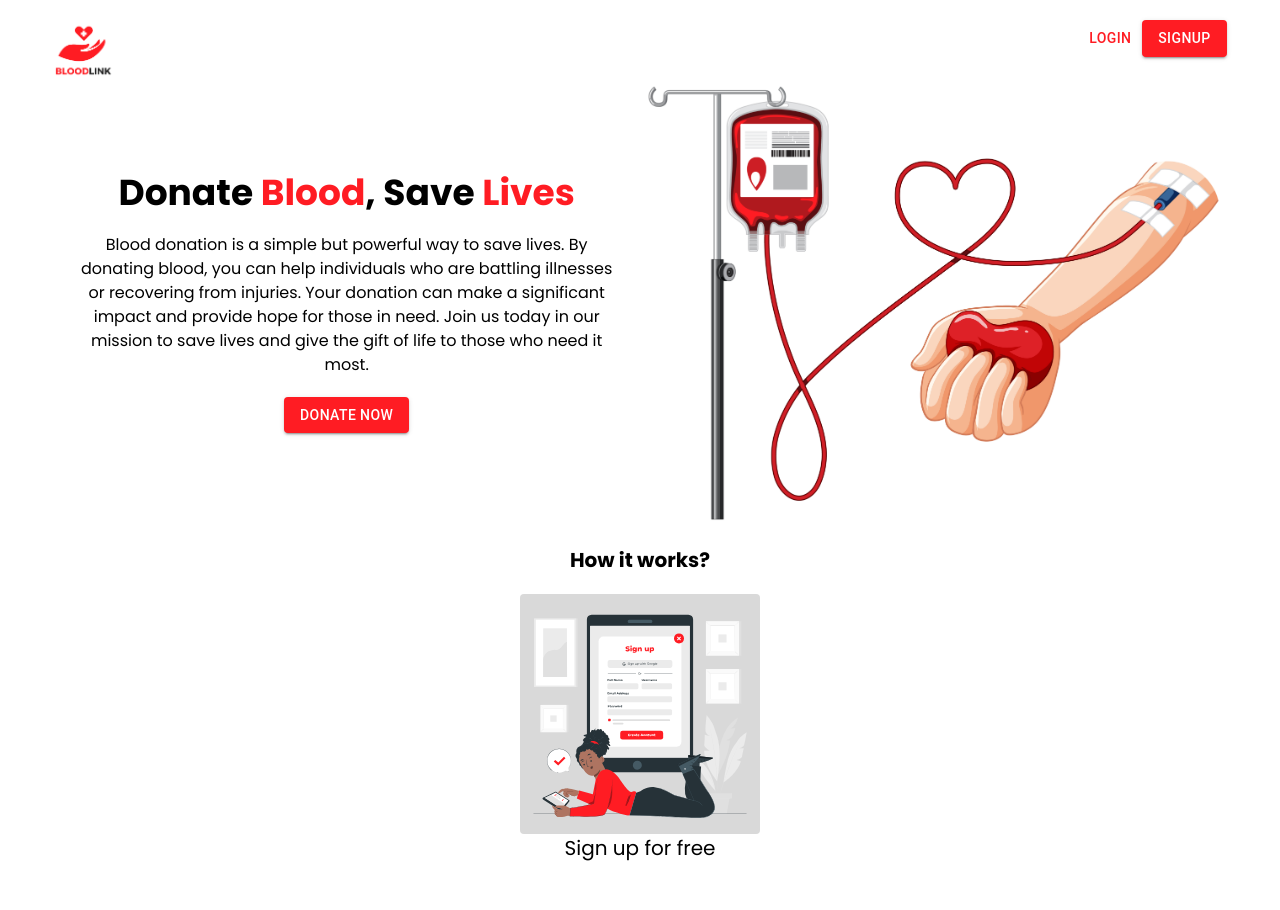
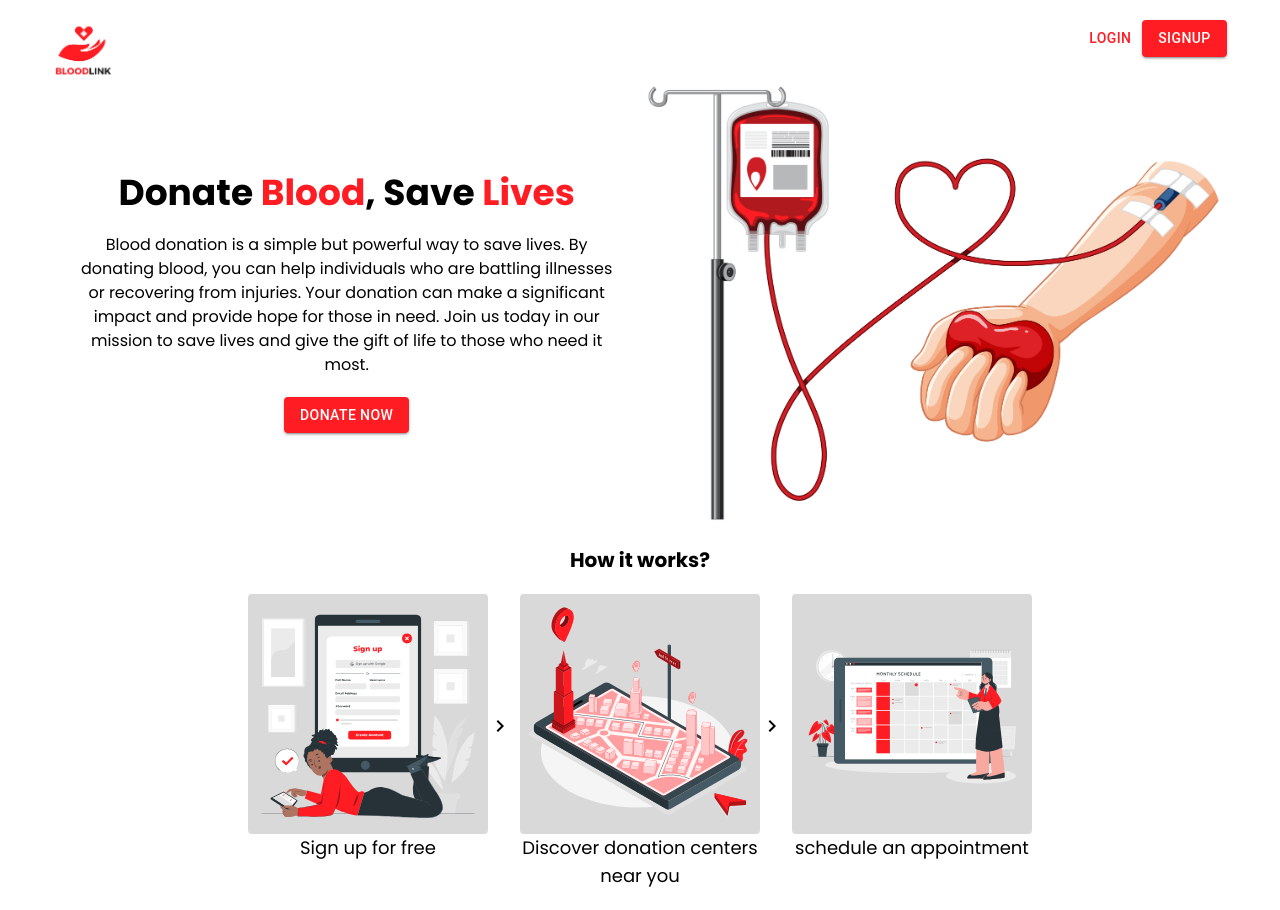
Before and after one commit to MEZ901/bloodline_frontend, a React (Vite) app: page / in a window 1280 px wide. Before the commit the page ends 882 px from the top, so only its background shows below. Built offline with nearby package versions, Linux system fonts and the light colour scheme.

Commit message:
add guide section

```diff
--- a/package.json
+++ b/package.json
@@ -11,6 +11,7 @@
   "dependencies": {
     "@emotion/react": "^11.10.6",
     "@emotion/styled": "^11.10.6",
+    "@mui/icons-material": "^5.11.11",
     "@mui/material": "^5.11.12",
     "@reduxjs/toolkit": "^1.9.3",
     "react": "^18.2.0",
--- a/src/components/landing-page/Guide.jsx
+++ b/src/components/landing-page/Guide.jsx
@@ -1,11 +1,19 @@
 import { GuideCard } from ".";
+import { guideSteps } from "../../constants";
+import NavigateNextIcon from '@mui/icons-material/NavigateNext';
 
 const Guide = () => {
   return (
     <div className="text-center mt-5">
       <h3 className="text-xl font-bold">How it works?</h3>
-      <div className="flex flex-col md:flex-row justify-center items-center my-5">
-        <GuideCard />
+      <div className="flex justify-center gap-2 sm:gap-4 md:gap-8 my-5">
+        {guideSteps.map((step, index) => (
+          <div key={step.id} className="flex justify-center">
+            <div className="w-24 sm:w-32 md:w-48 lg:w-60">
+              <GuideCard title={step.title} cover={step.cover} index={index} />
+            </div>
+          </div>
+        ))}
       </div>
     </div>
   )
--- a/src/components/landing-page/GuideCard.jsx
+++ b/src/components/landing-page/GuideCard.jsx
@@ -1,15 +1,19 @@
-import { Signup } from "../../assets";
+import { guideSteps } from "../../constants";
+import NavigateNextIcon from '@mui/icons-material/NavigateNext';
 
-const GuideCard = () => {
+const GuideCard = ({title, cover, index}) => {
   return (
-    <div>
-        <div className="w-60 h-60 bg-secondary rounded">
-            <img src={Signup} alt="Sign up" />
+    <>
+      <div className="flex sm:gap-2 md:gap-4 relative">
+        <div className="w-full h-24 sm:h-32 md:h-48 lg:h-60 bg-secondary rounded flex" style={{backgroundImage: `url(${cover})`, backgroundRepeat: 'no-repeat',  backgroundPosition: 'center center'}}></div>
+        <div className="my-auto hidden md:flex absolute left-full top-1/2 bottom-1/2">
+          {index !== guideSteps.length - 1 && <NavigateNextIcon />}
         </div>
-        <div className="text-center">
-            <h3 className="text-xl">Sign up for free</h3>
-        </div>
-    </div>
+      </div>
+      <div className="text-center">
+          <h3 className="text-sm lg:text-lg">{title}</h3>
+      </div>
+    </>
   )
 }
 
--- /dev/null
+++ b/src/constants/index.js
@@ -0,0 +1,19 @@
+import { Signup, Navigation, Schedule } from "../assets";
+
+export const guideSteps = [
+    {
+        id: 1,
+        title: 'Sign up for free',
+        cover: Signup
+    },
+    {
+        id: 2,
+        title: 'Discover donation centers near you',
+        cover: Navigation
+    },
+    {
+        id: 3,
+        title: 'schedule an appointment',
+        cover: Schedule
+    }
+]
```
Also changed, not shown: 1 other file (tests, documents, lock files or other folders).
